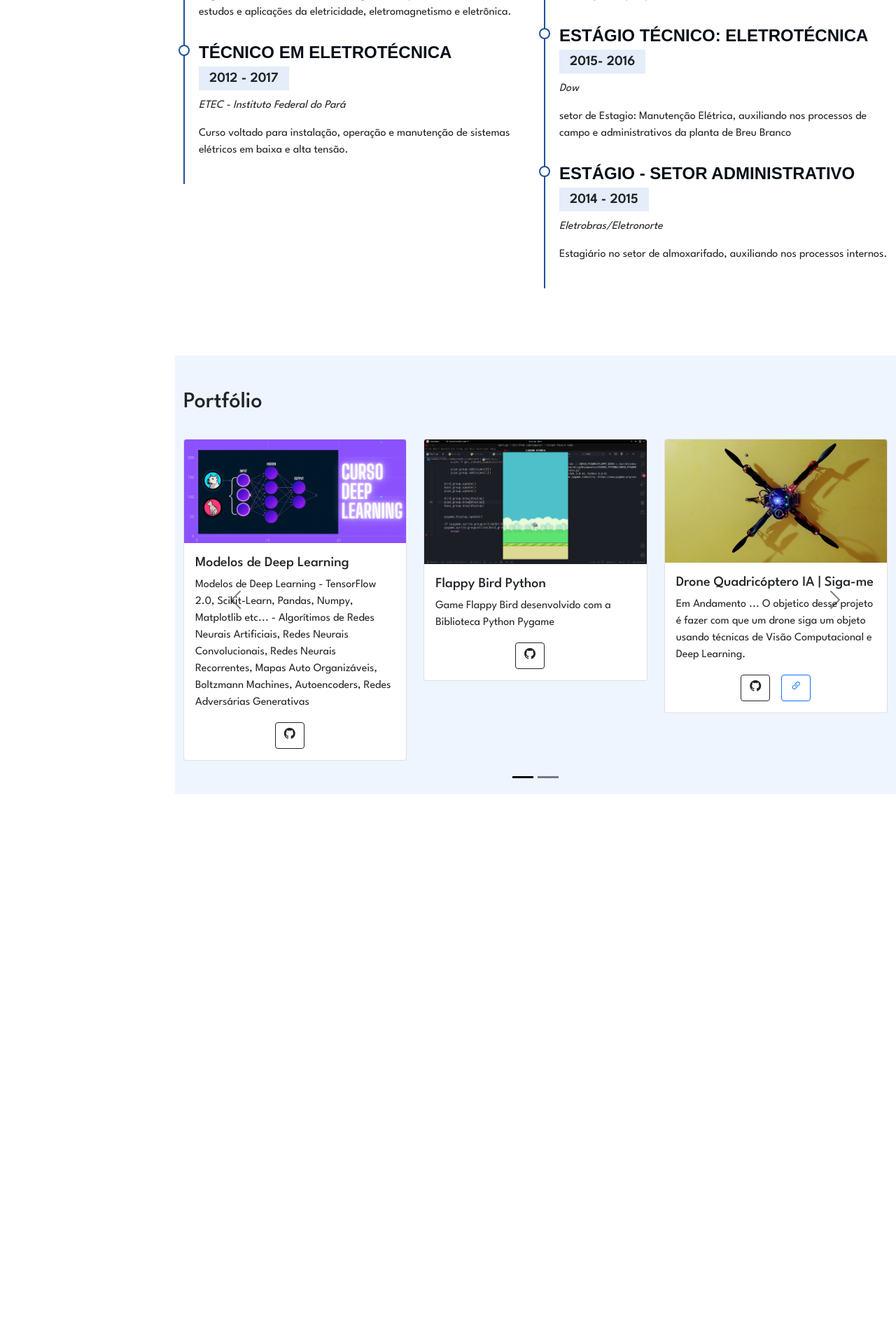
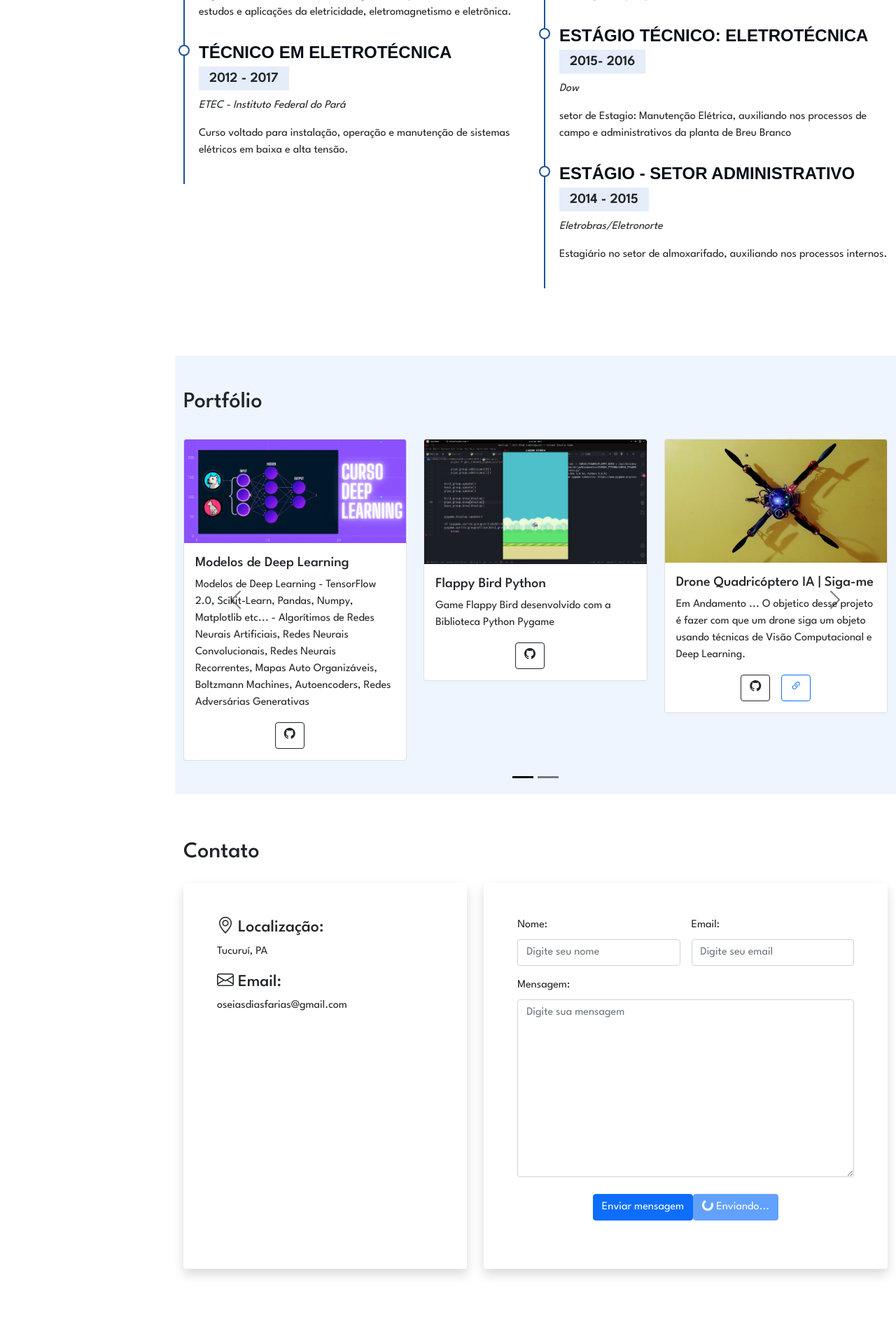
Before and after one commit to Oseiasdfarias/Meu_Portfolio, a Flask app: page / in a window 1280 px wide. Shown: the part 2378-4287 px from the top of the page at 70% size. Before the commit the page ends 3513 px from the top, so only its background shows below. Run offline with Flask 2, Linux system fonts and the light colour scheme; some libraries are stand-ins or nearby versions; grey boxes are pictures that could not be loaded.

Commit message:
sessão de contato

```diff
--- a/templates/index.html
+++ b/templates/index.html
@@ -472,6 +472,68 @@
 
         </section>
 
+        <section class="pt-5 pb-5" id="contato">
+            <div class="container mb-5">
+                <h2 class='pt-3 pb-3'>Contato</h2>
+
+                <div class="row">
+
+                    <div class="col-md-5">
+                        <div class="card p-5 shadow border-0" data-anime="up">
+                            <div class="endereco">
+                                <h4><i class="bi bi-geo-alt"></i> Localização:</h4>
+                                <p>Tucuruí, PA</p>
+                            </div>
+
+                            <div class="email">
+                                <h4><i class="bi bi-envelope"></i> Email:</h4>
+                                <p>oseiasdiasfarias@gmail.com</p>
+                            </div>
+                            <iframe src="https://www.google.com/maps/embed?pb=!1m18!1m12!1m3!1d63699.52026564576!2d-49.712621370059644!3d-3.762231251593529!2m3!1f0!2f0!3f0!3m2!1i1024!2i768!4f13.1!3m3!1m2!1s0x92bf8d242666bae1%3A0xfb06ca21d63469a1!2zVHVjdXJ1w60sIFBB!5e0!3m2!1spt-BR!2sbr!4v1646001393337!5m2!1spt-BR!2sbr" width="400" height="300" style="border:0;" allowfullscreen="" loading="lazy" class="w-100"></iframe>
+                        </div>
+                    </div>
+
+                    <div class="col-md-7 mt-5 mt-md-0">
+                        <div class="card p-5 h-100 shadow border-0" data-anime="left">
+
+                            <form class="row g-3" action='/send' method="POST">
+                                <div class="col-md-6">
+                                    <label for="nome" class="form-label">Nome:</label>
+                                    <input type="text" class="form-control" id="nome" name='nome'
+                                        placeholder='Digite seu nome' required>
+                                </div>
+                                <div class="col-md-6">
+                                    <label for="email" class="form-label">Email:</label>
+                                    <input type="email" class="form-control" id="email" name='email'
+                                        placeholder='Digite seu email' required>
+                                </div>
+
+                                <div class="col-12">
+                                    <label for="mensagem" class="form-label">Mensagem:</label>
+                                    <textarea type="text" class="form-control" id="mensagem" name='mensagem' rows="10"
+                                        placeholder="Digite sua mensagem" required></textarea>
+                                </div>
+
+
+                                <div class="col-12 d-flex justify-content-center mt-4">
+                                    <button id='btn-enviar' type="submit" class="btn btn-primary">Enviar
+                                        mensagem</button>
+
+                                    <button id='btn-enviar-loader' class="btn btn-primary" type="button" disabled>
+                                        <span class="spinner-border spinner-border-sm" role="status"
+                                            aria-hidden="true"></span>
+                                        Enviando...
+                                    </button>
+                                </div>
+                            </form>
+
+                        </div>
+                    </div>
+
+                </div>
+            </div>
+
+        </section>
     </main>
 
     <script src="../static/bootstrap/js/bootstrap.bundle.min.js"></script>
```
